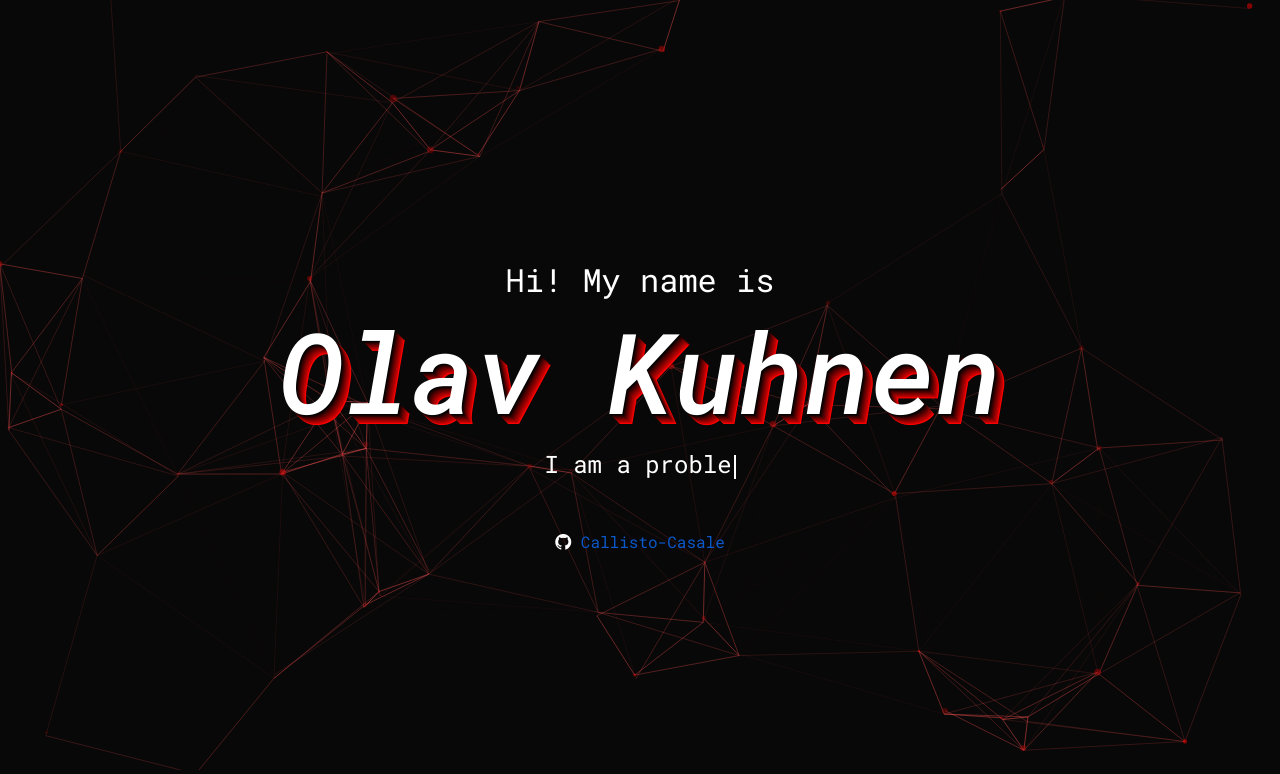
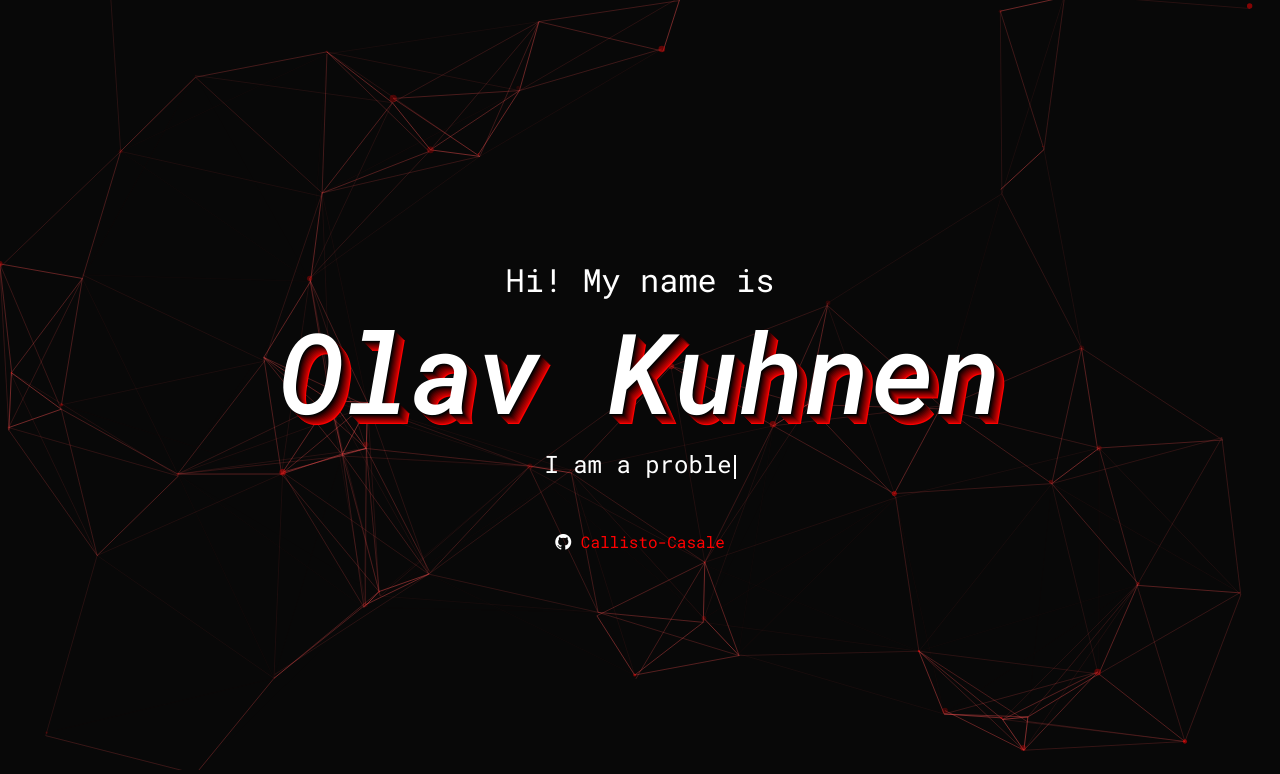
Before and after one commit to Callisto-Casale/olavkhn, a Flask app: page / in a window 1280 px wide, with the pointer over the restyled element. Shown: the top 774 px of the page. Run offline with Flask 3, Linux system fonts and the light colour scheme.

Commit message:
Changes to github line

```diff
--- a/static/css/style.css
+++ b/static/css/style.css
@@ -107,8 +107,12 @@
 .github_ref{
     text-decoration: none;
     color: white;
+}
+.github_ref:hover{
+    color: red;
+}
 
-}
+
 #full_name {
     font-size: 7em; /* Adjust font size as needed */
     color: #fff; /* Text color */
```
